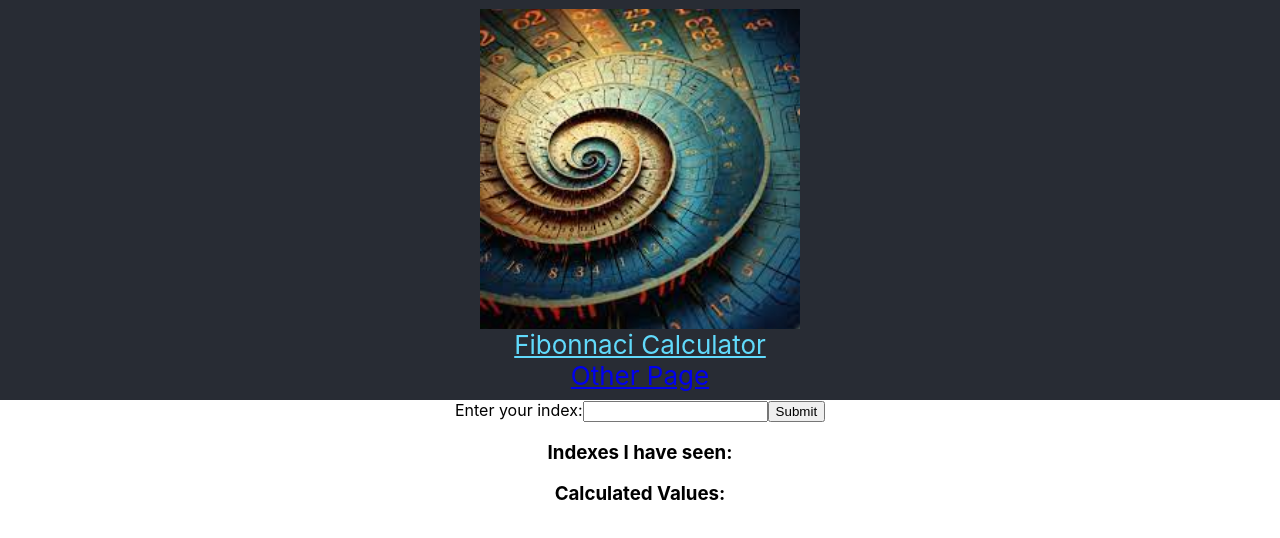
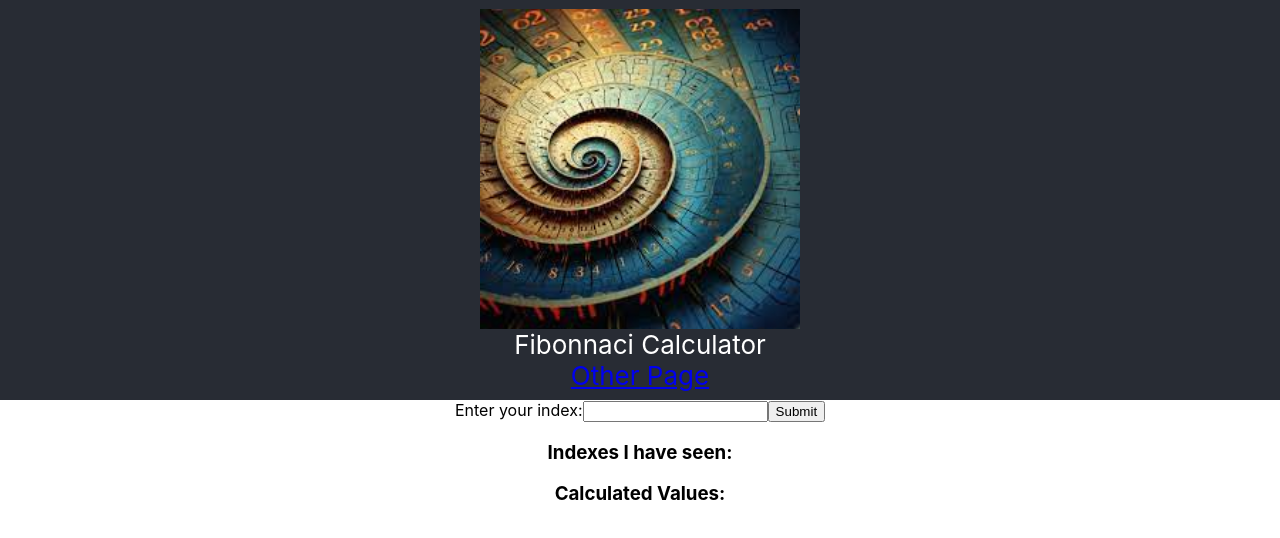
Before and after one commit to AndrewAllkinPersonal/fibonacci-calculator-k8s, a React (Create React App) app in the folder client/: page / in a window 1280 px wide. Shown: the top 538 px of the page. Built offline with nearby package versions, Linux system fonts and the light colour scheme; no server answers.

Commit message:
remove link associated with text

```diff
--- a/client/src/App.js
+++ b/client/src/App.js
@@ -11,14 +11,7 @@ function App() {
       <div className="App">
         <header className="App-header">
           <img src={fib_picture} className="App-logo" alt="fibonnaci-picture" />
-          <a
-            className="App-link"
-            href="https://www.mathsisfun.com/numbers/fibonacci-sequence.html"
-            target="_blank"
-            rel="noopener noreferrer"
-          >
-            Fibonnaci Calculator
-          </a>
+          <div>Fibonnaci Calculator</div>
           <Link to="/otherpage">Other Page</Link>
         </header>
         <div>
```
